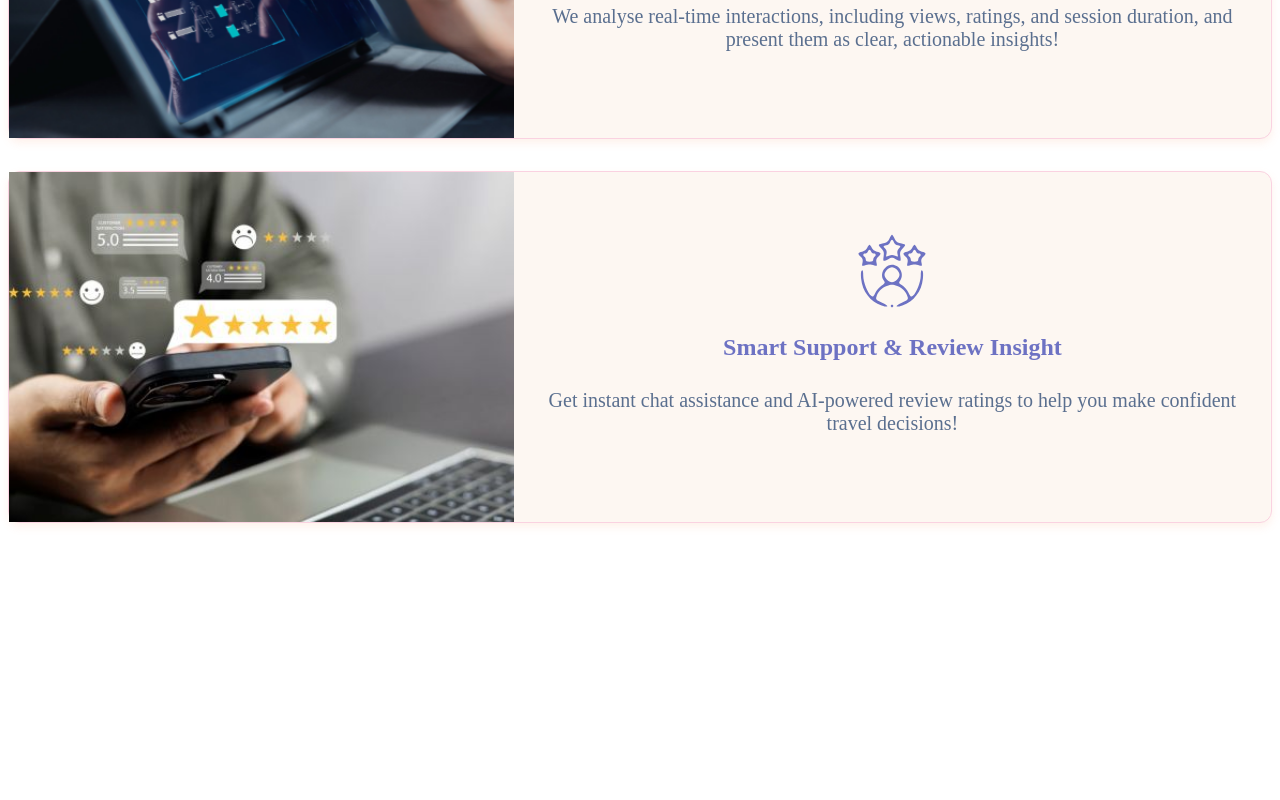
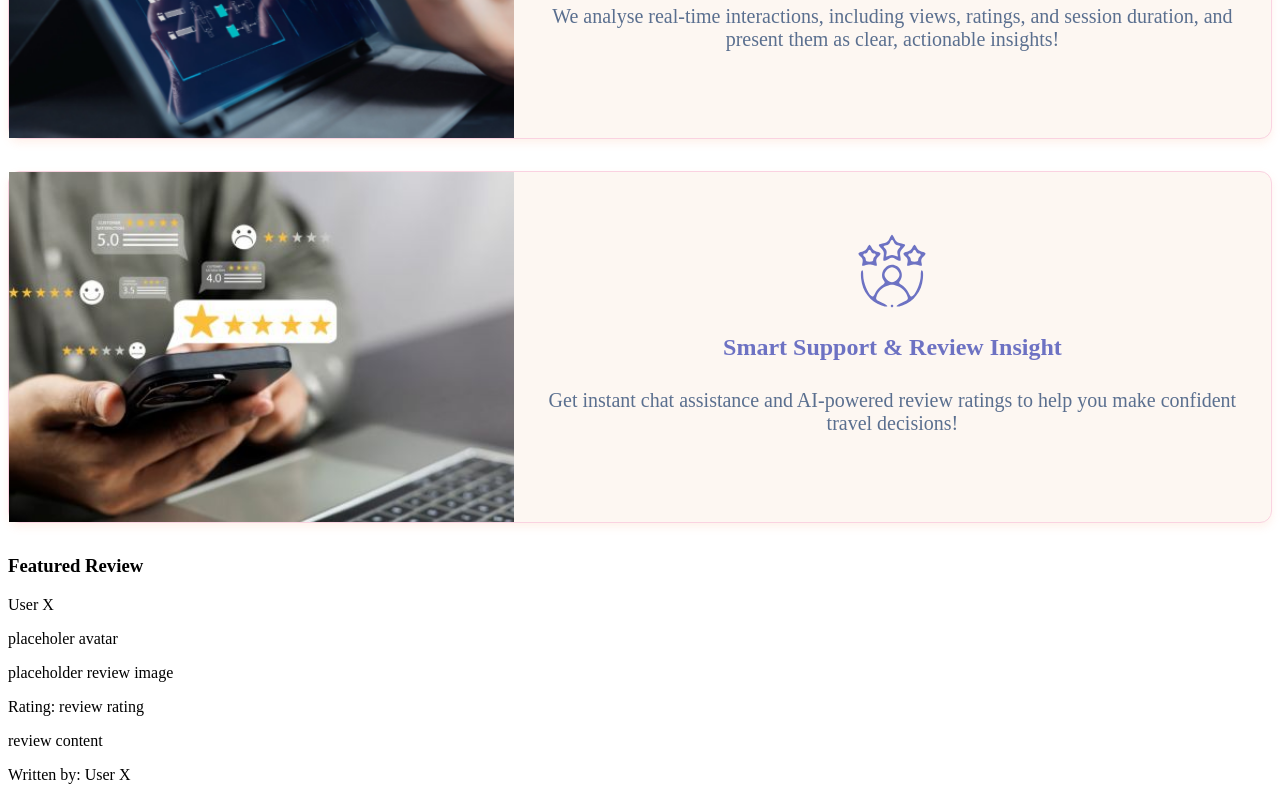
Before and after one commit to Lugi-alo/Wanderbase, a React (Vite) app in the folder Wanderbase/: page / in a window 1280 px wide. Shown: the part 580-1380 px from the top of the page. Before the commit the page ends 1135 px from the top, so only its background shows below. Built offline with nearby package versions, Linux system fonts and the light colour scheme.

Commit message:
feat(review spotlight): added initial jsx

```diff
--- a/Wanderbase/src/components/common/nav-bar/navBar.scss
+++ b/Wanderbase/src/components/common/nav-bar/navBar.scss
@@ -8,7 +8,6 @@
         align-items: center;
         margin-left: auto;
         gap: 0.5rem;
-
     }
 
     ul {
@@ -68,8 +67,5 @@
         transform: scaleX(1);
         opacity: 1;
     }
-
     }
-
-
 }
--- /dev/null
+++ b/Wanderbase/src/components/home/review-spotlight/review-spotlight.jsx
@@ -0,0 +1,39 @@
+import React from 'react';
+
+export default function ReviewSpotlight() {
+
+     const FeaturedReview = () => {
+        const featuredReview = [
+        {
+            id: 1,
+            title: "Featured Review",
+            image: "placeholder review image",
+            rating: "review rating",
+            content: "review content",
+            user: "User X",
+            userAvatar: "placeholer avatar",
+        },
+    ]
+
+    return (
+        <section className="review-spotlight">
+            {featuredReview.map((review, index) => (
+            <div className="review" key={index}>
+                <div className="review-header">
+                    <h3>{review.title}</h3>
+                    <p>{review.user}</p>
+                    <p> {review.userAvatar}</p>
+                </div>
+                <div className="review-content">
+                    <p> {review.image} </p>
+                    <p>Rating: {review.rating}</p>
+                    <p>{review.content}</p>
+                    <p>Written by: {review.user}</p>
+                </div>
+            </div>
+            ))}
+        </section>
+);
+}
+    return <FeaturedReview />
+}
--- a/Wanderbase/src/pages/home/home.jsx
+++ b/Wanderbase/src/pages/home/home.jsx
@@ -2,6 +2,7 @@ import React from "react";
 import Perks from "../../components/home/perk-section/perks.jsx";
 import NavBar from "../../components/common/nav-bar/navBar.jsx";
 import Hero from "../../components/home/hero/hero.jsx";
+import FeaturedReview from "../../components/home/review-spotlight/review-spotlight.jsx";
 
 export default function Home() {
     return (
@@ -9,6 +10,7 @@ export default function Home() {
             <NavBar />
             <Hero />
             <Perks />
+            <FeaturedReview/>
         </div>
     )
 }
```
Also changed, not shown: Wanderbase/src/components/home/review-spotlight/review-spotlight.scss (added).
